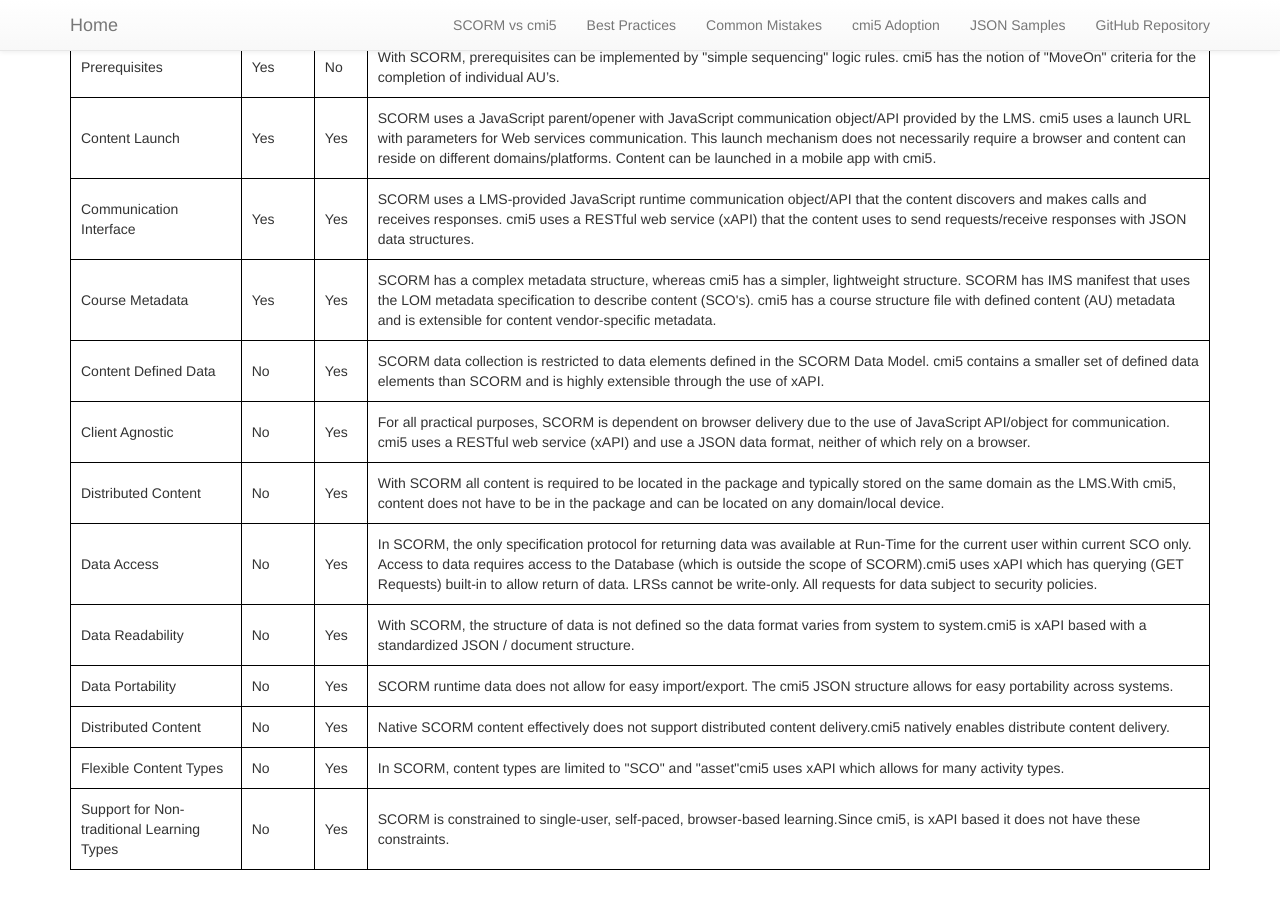
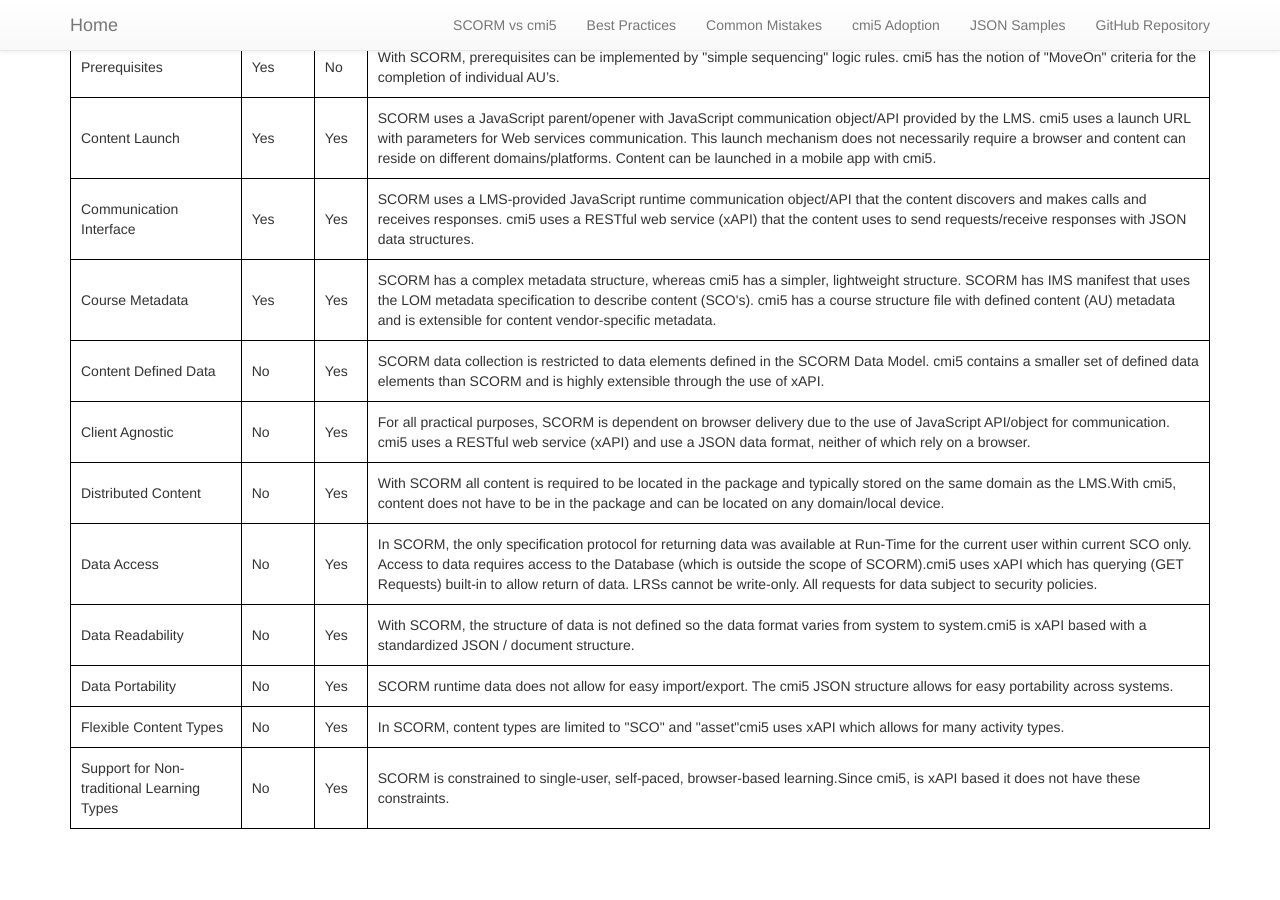
Before and after one commit to AICC/CMI-5_Spec_Current, a Jekyll site: the page built from SCORM/index.md, in a window 1280 px wide and 900 px high, scrolled down 1611 px. Built offline with Jekyll 4.4.1, drawn with Linux system fonts in a browser that asks for light colours; our own code applies the rules of GitHub Pages for plain Markdown files; after the commit the page ends 2470 px from its top, so only the background shows below that.

Commit message:
remove duplicate entry for distributed content

```diff
--- a/SCORM/index.md
+++ b/SCORM/index.md
@@ -50,7 +50,6 @@ The following is a side-by-side comparison of SCORM to cmi5 at a detailed featur
 | Data Access | No | Yes | In SCORM, the only specification protocol for returning data was available at Run-Time for the current user within current SCO only.  Access to data requires access to the Database (which is outside the scope of SCORM).cmi5 uses xAPI which has querying (GET Requests) built-in to allow return of data.  LRSs cannot be write-only. All requests for data subject to security policies. |
 | Data Readability | No | Yes | With SCORM, the structure of data is not defined so the data format varies from system to system.cmi5 is xAPI based with a standardized JSON / document structure. |
 | Data Portability | No | Yes | SCORM runtime data does not allow for easy import/export. The cmi5 JSON structure allows for easy portability across systems. |
-| Distributed Content | No | Yes | Native SCORM content effectively does not support distributed content delivery.cmi5 natively enables distribute content delivery. |
 | Flexible Content Types | No | Yes | In SCORM, content types are limited to &quot;SCO&quot; and &quot;asset&quot;cmi5 uses xAPI which allows for many activity types. |
 | Support for Non-traditional Learning Types | No | Yes | SCORM is constrained to single-user, self-paced, browser-based learning.Since cmi5, is xAPI based it does not have these constraints. |
 
```
